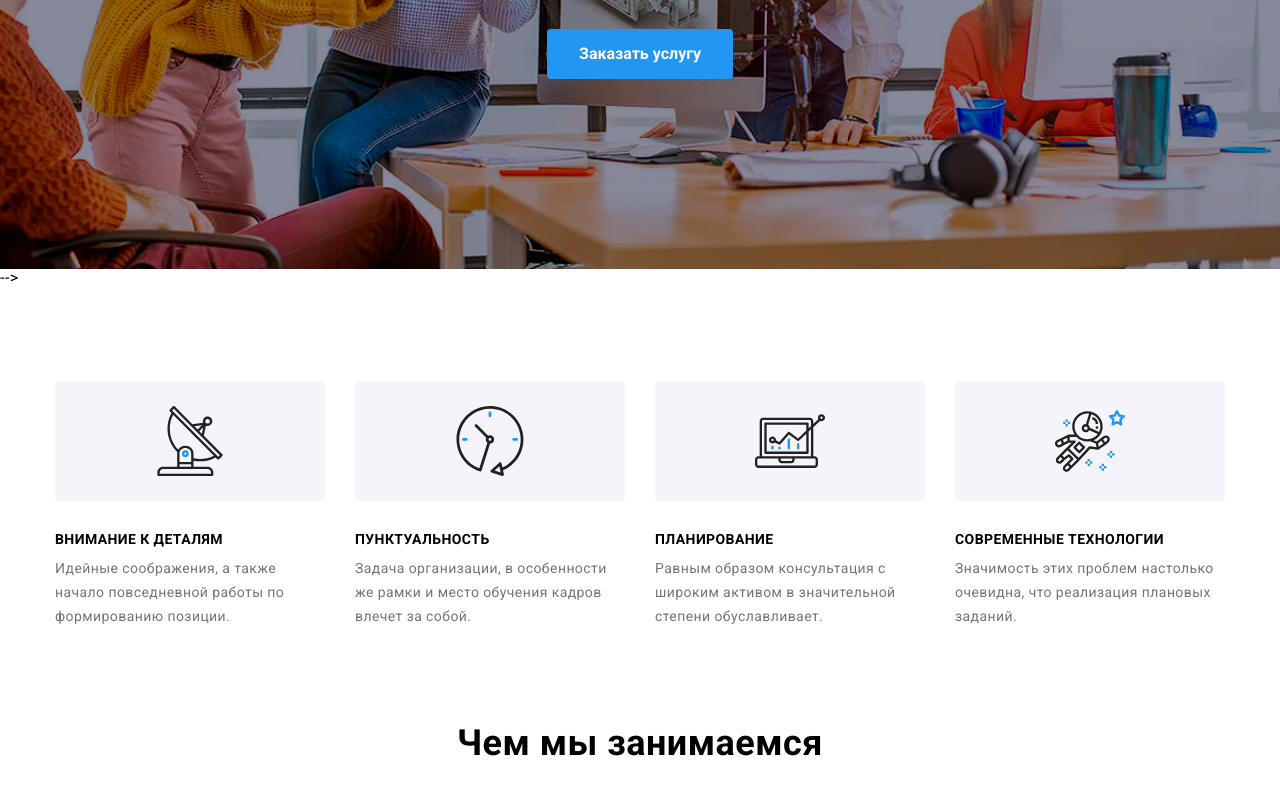
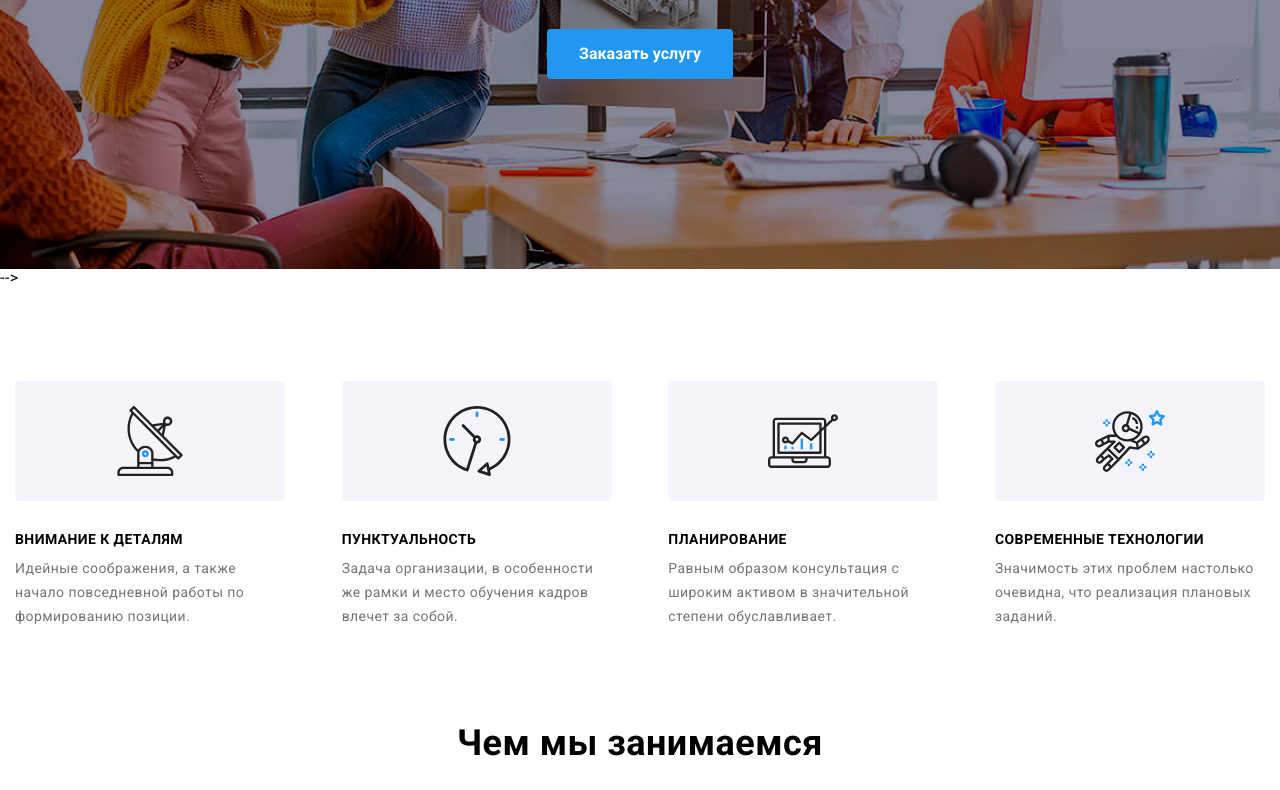
Before and after one commit to Makiz7791/goit-markup-hw-08, a plain HTML site: page index.html in a window 1280 px wide. Shown: the part 412-1202 px from the top of the page. Drawn offline with Linux system fonts and the light colour scheme.

Commit message:
goit-markup-hw-08

```diff
--- a/css/styles.css
+++ b/css/styles.css
@@ -18,7 +18,7 @@ body {
   overflow-x: hidden;
 }
 .container {
-  width: 1200px;
+  width: 100%;
   margin: 0 auto;
   padding: 0 15px;
 }
--- a/sass/base/_container-styles.scss
+++ b/sass/base/_container-styles.scss
@@ -1,5 +1,17 @@
 .container {
-    width: 1200px;
+    width: 100%;
     margin: 0 auto;
     padding: 0 15px;
   }
+  @media screen and (min-width: 480px) {
+    width: 480px;
+  }
+
+  @media screen and (min-width: 768px) {
+    width: 768px;
+  }
+
+  @media screen and (min-width: 1200px) {
+    width: 1200px;
+  }
+}
```
Also changed, not shown: css/main.css.
